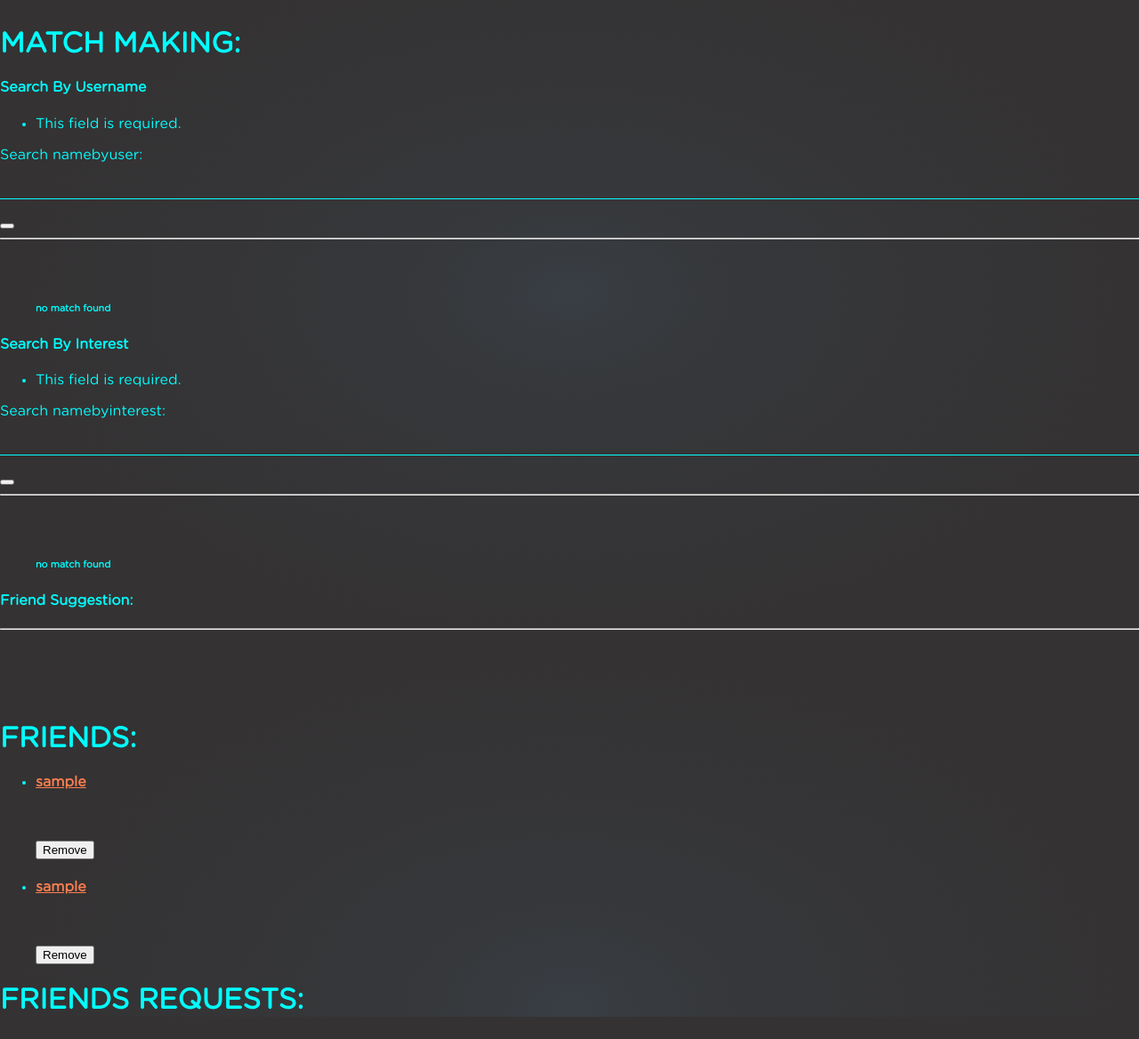
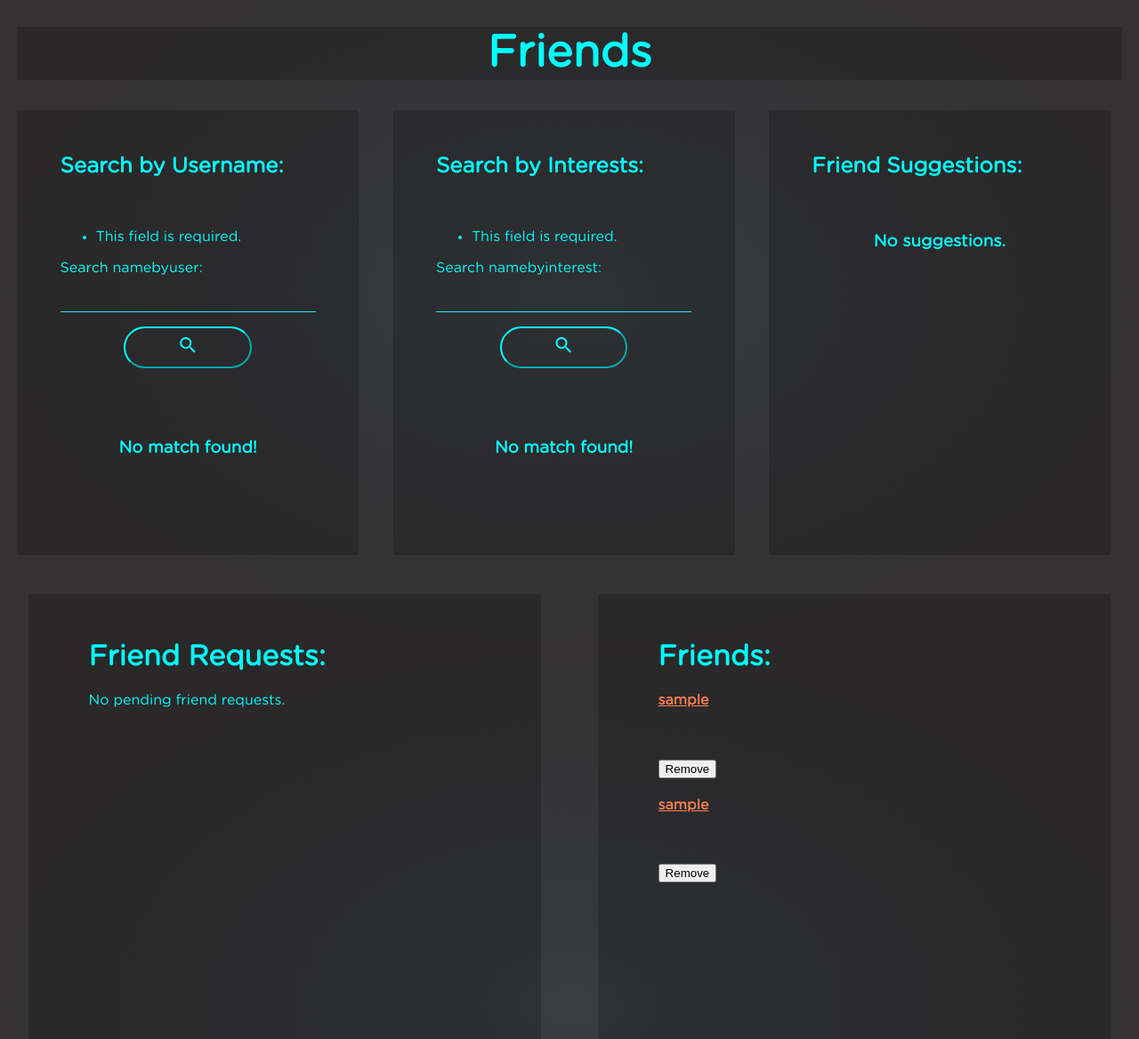
Before and after one commit to hpuppala26/cmpe272, a Django app: page /friends/matching/ in a window 1280 px wide. Shown: the part 70-1238 px from the top of the page at 89% size. Before the commit the page ends 1213 px from the top, so only its background shows below. Run offline with Django 3.2, Linux system fonts and the light colour scheme; a user stored in the database is signed in; tables that the repository leaves empty hold one stand-in row (values such as "Sample post"); some libraries are stand-ins or nearby versions.

Commit message:
Friends UI

```diff
--- a/friends/templates/friends/friendsugg.html
+++ b/friends/templates/friends/friendsugg.html
@@ -1,247 +1,319 @@
 {% extends 'base.html'%}
+{% load static %}
 {%block head%}
-  <title>suggestions</title>
+<title>Friends</title>
 <script src="https://ajax.googleapis.com/ajax/libs/jquery/3.3.1/jquery.min.js"></script>
 <script type="text/javascript">
-  function Accept(receiver){
+    function Accept(receiver) {
         $.ajax({
-      type:'POST',
-      url:'/friends/acceptr/',
-      dataType:"json",
-      data:{
-        csrfmiddlewaretoken:$('input[name=csrfmiddlewaretoken]').val(),
-        receiver:receiver,
+            type: 'POST',
+            url: '/friends/acceptr/',
+            dataType: "json",
+            data: {
+                csrfmiddlewaretoken: $('input[name=csrfmiddlewaretoken]').val(),
+                receiver: receiver,
             },
 
-      success:function(json){
-        $('.'+receiver).html(json.success);
+            success: function (json) {
+                $('.' + receiver).html(json.success);
             }
         });
     }
 
-
-
-  function Decline(receiver,option){
+    function Decline(receiver, option) {
         $.ajax({
-      type:'POST',
-      url:'/friends/decliner/',
-      dataType:"json",
-      data:{
-        csrfmiddlewaretoken:$('input[name=csrfmiddlewaretoken]').val(),
-        receiver:receiver,
-        option:option,
+            type: 'POST',
+            url: '/friends/decliner/',
+            dataType: "json",
+            data: {
+                csrfmiddlewaretoken: $('input[name=csrfmiddlewaretoken]').val(),
+                receiver: receiver,
+                option: option,
             },
 
-      success:function(json){
-        $('.'+receiver).html(json.success);
+            success: function (json) {
+                $('.' + receiver).html(json.success);
             }
         });
     }
 
-
-
-
-
-  function Sendr(req){
+    function Sendr(req) {
         $.ajax({
-      type:'POST',
-      url:'/friends/sendr/',
-      dataType:"json",
-      data:{
-        csrfmiddlewaretoken:$('input[name=csrfmiddlewaretoken]').val(),
-        req:req,
+            type: 'POST',
+            url: '/friends/sendr/',
+            dataType: "json",
+            data: {
+                csrfmiddlewaretoken: $('input[name=csrfmiddlewaretoken]').val(),
+                req: req,
             },
-
-      success:function(json){
-        $('.'+req).html(json.success);
+            success: function (json) {
+                $('.' + req).html(json.success);
             }
         });
     }
-
 </script>
-{% endblock%}
-{%block content%}
-<div class="panel-group">
-  <div class="panel panel-primary">
-    <div class="panel-heading"><h1 >MATCH MAKING:</h1></div>
-    <div class="panel-body" style='bgcolor':black>
-      <div class="container">
-        <!-- <h3>{{currusercity}}</h3><br><h3>{{curruserinterest}}</h3> -->
-        <div class="col-md-4">
-          <h4 class="well">Search By Username</h4>
-          <form  method="POST">
+{% endblock head%}
+{% block css %}
+{{block.super}}
+<style>
+    @font-face {
+        font-family: 'Material Icons';
+        font-style: normal;
+        font-weight: 400;
+        src: url({% static 'fonts/Material_Icons' %}.woff2) format('woff2');
+    }
+    .heading{
+        width: 97%;
+        background: rgba(0, 0, 0, 0.2);
+        transition: background-color 1s ease;
+        margin: 0 1.5%;
+    }
+    .heading:hover{
+        background: rgba(0, 0, 0, 0.5);
+        transition: background-color 1s ease;
+    }
+    .matchcontainer, .friends{
+        width: 100%;
+        margin:0;
+        overflow: hidden;
+    }
+    .matchcontainer{
+        margin-bottom: 25px;
+    }
+    .matchcontainer>div{
+        float: left;
+        width: 30%;
+        background: rgba(0, 0, 0, 0.2);
+        margin: 0 1.5%;
+        height: 500px;
+        transition: background-color 1s ease;
+    }
+    .matchcontainer>div:hover, .friends>div:hover{
+        background: rgba(0, 0, 0, 0.5);
+        transition: background-color 1s ease;
+    }
+    .right-match{
+        float:right;
+    }
+    .friends>div{
+        float: right;
+        width:45%;
+        background: rgba(0, 0, 0, 0.2);
+        margin: 0 2.5%;
+        height: 500px;
+        transition: background-color 1s ease;
+    }
+    .left-friends{
+        float: left;
+    }
+    .matchcontainer .result{
+        width: 100%;
+        text-align: center;
+        list-style-type: none;
+        margin: 0;
+    }
+    #Submit{
+        color: aqua;
+        background-color: rgb(52, 50, 51);
+        transition: all 0.1s ease;
+        cursor: pointer;
+        width: 50%;
+        border-color: aqua;
+        border-radius: 100px;
+        background: none;
+        font-family: Sitefont-medium;
+        font-size: 15px;
+        padding: 7px;
+    }
+    #Submit:hover{
+        color: rgb(52, 50, 51);
+        background-color: aqua;
+        transition: all 0.1s ease;
+    }
+    .formarea{
+        height:300px;
+    }
+    .left-match .result, .mid-match .result{
+        overflow-y:auto;
+        max-height: 150px;
+    }
+    .matchcontainer .right-match .result{
+        max-height: 300px;
+        overflow-y:auto;
+    }
+    .result::-webkit-scrollbar{
+        width: 10px;
+        background: rgb(29, 29, 29);
+    }
+    .result::-webkit-scrollbar-thumb{
+        background: aqua;
+    }
+    .material-icons {
+  font-family: 'Material Icons';
+  font-weight: normal;
+  font-style: normal;
+  font-size: 24px;
+  line-height: 1;
+  letter-spacing: normal;
+  text-transform: none;
+  display: inline-block;
+  white-space: nowrap;
+  word-wrap: normal;
+  direction: ltr;
+  -webkit-font-feature-settings: 'liga';
+  -webkit-font-smoothing: antialiased;
+}
+</style>
+{% endblock css %}
+{% block content %}
+<div class="heading">
+    <center>
+        <h1 style="font-size:50px">Friends</h1>
+    </center>
+</div>
+<div class="matchcontainer">
+    <div class="left-match">
+        <div class="sidepad" style="width:10%;margin-top:80px;padding:10px;float: left;"></div>
+        <div class="sidepad" style="width:10%;margin-top:80px;padding:10px;float: right;"></div>
+        <div class="centercontent" style="width:80%;max-width:1400px;margin-top:20px;padding:10px;float: right;">
+            <div class="formarea">
+                <h2>Search by Username:</h2><br>
+                <form method="POST">
                     {% csrf_token %}
                     {{form.as_p}}
-            <button type='submit' name='search' class="btn btn-info">
-              <span class="glyphicon glyphicon-search"></span>
-            </button>
+                    <center><button type='submit' id="Submit" name='search'><i class="material-icons">search</i></button></center>
                 </form>
-          <hr>
-          <br><br>
-          <ul>
+            </div>
+            <div class="result" style="float:none">
                 {% if userlist %}
                 {% for user in userlist %}
                 {% if user != request.user.username %}
-                  <li class="list-group-item list-group-item-info"><a href=''><h4>{{user}}</h4></a>
+                <div class="userlist">
+                    <a href="../accounts/profile/{{user.username}}">
+                        <h4>{{user}}</h4>
+                    </a>
                     {% if user not in filteringbutton %}
-                      <p class="{{user}}">
-                        <button type='submit' name='add friend' class="btn btn-primary" onclick="Sendr('{{user}}')">ADD_FRIEND</button>
+                    <p class="{{user}}" style="margin-top:-15px;">
+                        <button type='submit' name='add friend' onclick="Sendr('{{user}}')">Add Friend</button>
                     </p>
                     {% endif %}
-                  </li>
+                </div>
                 {%endif%}
                 {% endfor %}
                 {%else%}
-              <h6>no match found</h6>
+                <h3>No match found!</h3>
                 {% endif%}
-            <!--{% for user in userlist %}
-              {% if user.user|stringformat:"s" != curruser %}
-                {{ user.interest|make_list }}
-                {% for aa in list%}
-                  {%if aa == text %}
-                    <li>{{user.user}}</li>
-                  {%endif%}
-                {% endfor %}
-              {% endif %}
-            {% endfor%}
-            -->
-
-          <!-- {% for user in userlist %}
-              {% if user.user|stringformat:"s" != curruser %}
-                {% if user.user|stringformat:"s" == text or user.interest.lower == text or user.interest.upper == text or user.city.lower == text or user.city.upper == text  %}
-
-                  <li>{{user.user}}</li>
-
-                {% endif %}
-              {% endif %}
-            {%endfor%}
-            -->
-          </ul>
             </div>
-
-        <div class="col-md-4">
-          <h4 class="well">Search By Interest</h4>
+        </div>
+    </div>
+    <div class="mid-match">
+        <div class="sidepad" style="width:10%;margin-top:80px;padding:10px;float: left;"></div>
+        <div class="sidepad" style="width:10%;margin-top:80px;padding:10px;float: right;"></div>
+        <div class="centercontent" style="width:80%;max-width:1400px;margin-top:20px;padding:10px;float: right;">
+            <div class="formarea">
+                <h2>Search by Interests:</h2><br>
                 <form method="POST">
                     {% csrf_token %}
                     {{form1.as_p}}
-            <button type='submit' name='search' class="btn btn-info">
-              <span class="glyphicon glyphicon-search"></span>
-            </button>
+                <center><button id="Submit" type='submit' name='search'><i class="material-icons">search</i></button></center>
                 </form>
-          <hr>
-          <br><br>
-          <ul>
+            </div>
+            <div class="result">
                 {%if interestlist %}
                 {% for user in interestlist %}
-                  <li class="list-group-item list-group-item-info"><a href=''><h4> {{user}}</h4></a>
-                  <!--  {%if user|stringformat:"s" not in friends%} -->
-                  <!-- {%endif%}-->
+                <div class="userlist">
+                    <a href='../accounts/profile/{{user.username}}'>
+                        <h4>{{user}}</h4>
+                    </a>
                     {% if user.username not in filteringbutton %}
-                      <p class="{{user}}">
+                    <p class="{{user}}" style="margin-top : -15px;">
+                        <button type='submit' name='add friend' class="btn btn-primary" onclick="Sendr('{{user}}')">Add
+                            Friend</button>
+                    </p>
+                    {%endif%}
+                </div>
+                {% endfor %}
+                {%else%}
+                <center>
+                    <h3>No match found!</h3>
+                </center>
+                {%endif%}
+            </div>
+        </div>
+    </div>
+    <div class="right-match">
+        <div class="sidepad" style="width:10%;margin-top:80px;padding:10px;float: left;"></div>
+        <div class="sidepad" style="width:10%;margin-top:80px;padding:10px;float: right;"></div>
+        <div class="centercontent" style="width:80%;max-width:1400px;margin-top:20px;padding:10px;float: right;">
+            <h2>Friend Suggestions:</h2><br>
+            <div class="result">
+                {% if suggestionlist.len > 0 %}
+                {% for user in suggestionlist %}
+                {% if user.username not in filteringbutton %}
+                <div class="userlist">
+                    <a href='../accounts/profile/{{user.username}}'>
+                        <h4>{{user}}</h4>
+                    </a>
+                    <p class="{{user}}" style="margin-top : -15px;">
                         <button type='submit' name='add friend' class="btn btn-primary" onclick="Sendr('{{user}}')">ADD_FRIEND</button>
                     </p>
-                    {%endif%}
-                  </li>
-              {% endfor %}
-            {%else%}
-              <h6>no match found</h6>
-            {%endif%}
-            <!--{% for user in userlist %}
-              {% if user.user|stringformat:"s" != curruser %}
-                {{ user.interest|make_list }}
-                {% for aa in list%}
-                  {%if aa == text %}
-                    <li>{{user.user}}</li>
+                </div>
                 {%endif%}
                 {% endfor %}
+                {% else %}
+                <h3>No suggestions.</h3>
                 {% endif %}
-            {% endfor%}
-            -->
-
-           <!-- {% for user in userlist %}
-              {% if user.user|stringformat:"s" != curruser %}
-                {% if user.user|stringformat:"s" == text or user.interest.lower == text or user.interest.upper == text or user.city.lower == text or user.city.upper == text  %}
-
-                  <li>{{user.user}}</li>
-
-                {% endif %}
-              {% endif %}
-            {%endfor%}
-            -->
-          </ul>
             </div>
-
-
-        <div class="col-md-4">
-          <h4 class="well">Friend Suggestion:</h4>
-          <hr>
-          <br><br>
-          <ul>
-            {% for user in suggestionlist %}
-              {% if user.username not in filteringbutton %}
-                <li class="list-group-item list-group-item-info"><a href=''><h4>{{user}}</h4></a><br>
-                  <p class="{{user}}">
-                    <button type='submit' name='add friend' class="btn btn-primary" onclick="Sendr('{{user}}')">ADD_FRIEND</button>
+        </div>
+    </div>
+</div><br>
+<div class="friends">
+    <div class="left-friends">
+        <div class="sidepad" style="width:10%;margin-top:80px;padding:10px;float: left;"></div>
+        <div class="sidepad" style="width:10%;margin-top:80px;padding:10px;float: right;"></div>
+        <div class="centercontent" style="width:80%;max-width:1400px;margin-top:20px;padding:10px;float: right;">
+            <h1>Friends:</h1>
+            <div class="result">
+                {% if friends %}
+                {% for frnd in friends %}
+                <div class="userlist">
+                    <a href='../accounts/profile/{{frnd.username}}'>
+                        <h4>{{frnd}}</h4>
+                    </a><br>
+                    <p class="{{frnd}}">
+                        <button type='submit' name='remove' onclick="Decline('{{frnd}}','1')">Remove</button>
                     </p>
-                </li>
+                </div>
+                {% endfor %}
+                {% else %}
+                Go make some friends!
                 {%endif%}
+            </div>
+        </div>
+    </div>
+    <div class="right-friends">
+        <div class="sidepad" style="width:10%;margin-top:80px;padding:10px;float: left;"></div>
+        <div class="sidepad" style="width:10%;margin-top:80px;padding:10px;float: right;"></div>
+        <div class="centercontent" style="width:80%;max-width:1400px;margin-top:20px;padding:10px;float: right;">
+            <h1>Friend Requests:</h1>
+            <div class="result">
+                {%if pendingfrnds %}
+                {% for fr in pendingfrnds %}
+                <div class="userlist">
+                    <a href='../accounts/profile/{{fr.username}}'>
+                        <h4>{{fr}}</h4>
+                    </a><br>
+                    <p class="{{fr}}">
+                        <button type='submit' name='accept request' class="btn btn-primary" onclick="Accept('{{fr}}')">Accept</button>
+                        <button type='submit' name='decline request' class="btn btn-primary" onclick="Decline('{{fr}}','0')">Decline</button>
+                    </p>
+                </div>
                 {% endfor %}
-          </ul>
+                {% else %}
+                No pending friend requests.
+                {%endif%}
             </div>
         </div>
     </div>
 </div>
-  <div class="col-md-6">
-    <br>
-    <div class="panel-group">
-      <div class="panel panel-success">
-        <div class="panel-heading"><h1 >FRIENDS:</h1></div>
-          <div class="panel-body">
-            <div>
-              <ul>
-                {% if friends %}
-                {% for frnd in friends %}
-                  <li class="list-group-item list-group-item-success"><a href=''><h4>{{frnd}}</h4></a><br>
-                    <p class="{{frnd}}">
-                      <button type='submit' name='remove' class="btn btn-primary" onclick="Decline('{{frnd}}','1')">Remove</button>
-                    </p>
-                  </li>
-                {% endfor %}
-                {%endif%}
-              </ul>
-          </div>
-        </div>
-      </div>
-    </div>
-  </div>
-</div>
-
-
-
-
-<!-- displayong pending friend requests part -->
-<div class="col-md-6">
-  <div class="panel-group">
-    <div class="panel panel-warning">
-      <div class="panel-heading"><h1 >FRIENDS REQUESTS:</h1></div>
-        <div class="panel-body">
-          <div>
-            <ul>
-              {%if pendingfrnds %}
-                {% for fr in pendingfrnds %}
-                  <li class="list-group-item list-group-item-warning"><a href=''><h4>{{fr}}</h4></a><br>
-                    <p class="{{fr}}">
-                      <button type='submit' name='accept request' class="btn btn-primary" onclick="Accept('{{fr}}')">Accept</button>
-                      <button type='submit' name='decline request' class="btn btn-primary" onclick="Decline('{{fr}}','0')">Decline</button>
-                    </p>
-                  </li>
-                {% endfor %}
-              {%endif%}
-            </ul>
-          </div>
-        </div>
-      </div>
-    </div>
-  </div>
-</div>
-{% endblock %}
+{% endblock content %}
--- a/static/js/main.js
+++ b/static/js/main.js
@@ -7,7 +7,7 @@ function startstick() {
     var sticky = navbarcont.offsetTop;
 
     function stickyfunc() {
-        if (window.pageYOffset >= sticky) {
+        if (window.pageYOffset >= sticky-50) {
             navbar.classList.add('sticky');
         }
         else {
```
Also changed, not shown: friends/templates/friends/friendsugg_bac.html (added, +208 -0 lines). Lines whose indentation alone changed are shown as unchanged.
